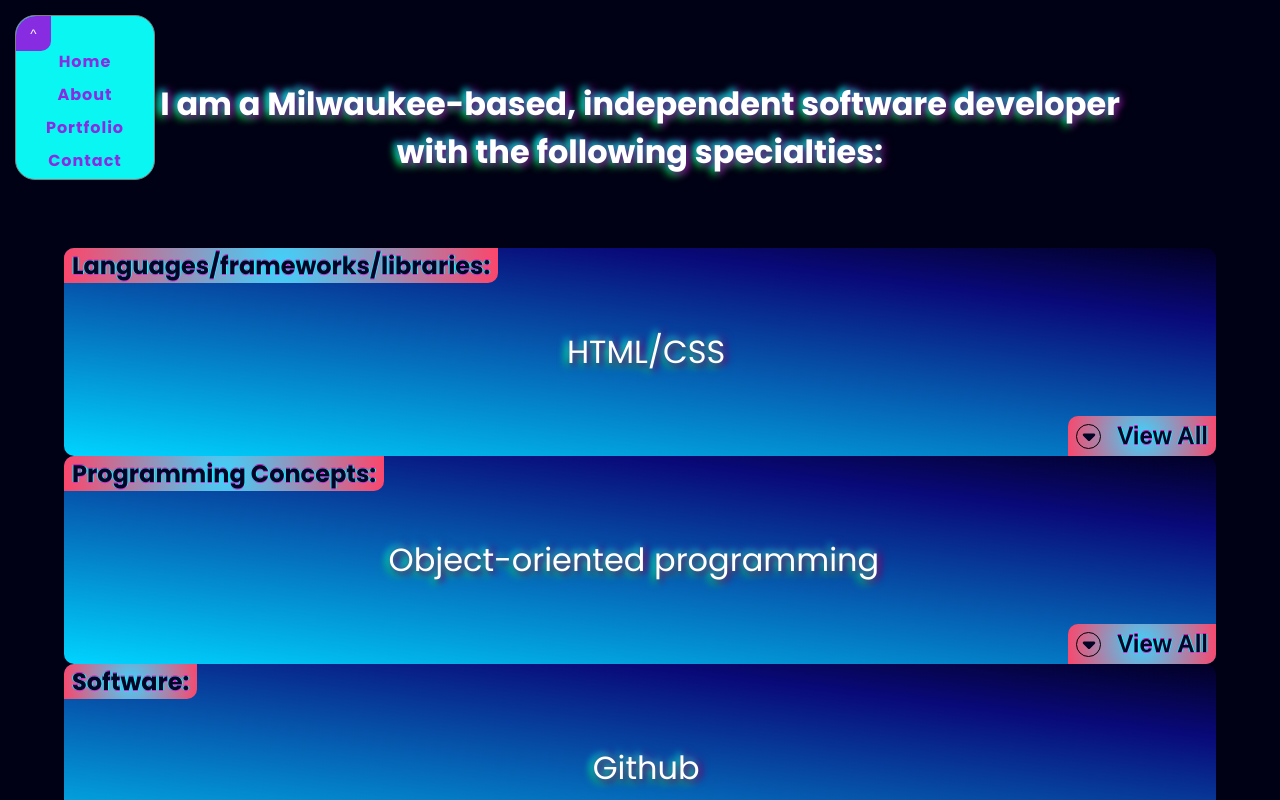
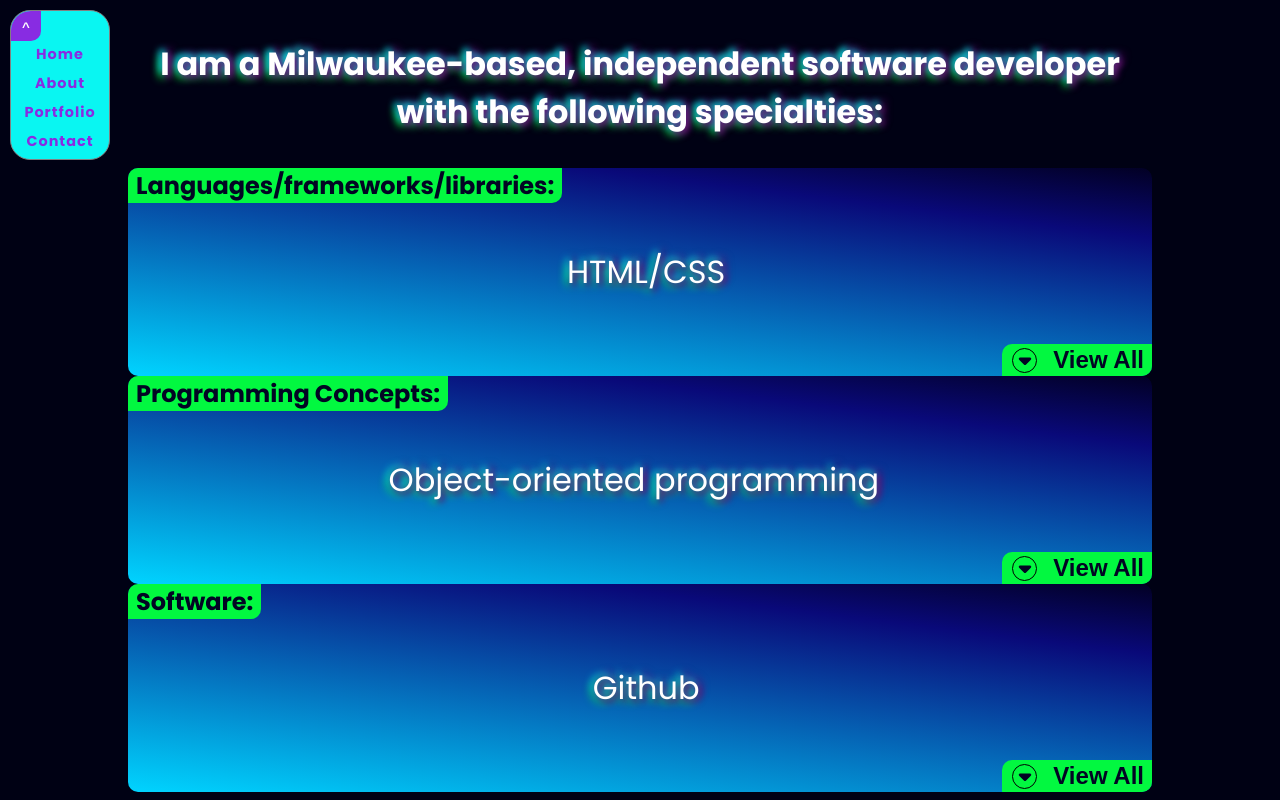
Before and after one commit to abkazan/Portfolio, a React (Create React App) app: page /about in a window 1280 px wide. Both pictures are taken after a click on the element 65 px from the left and 65 px from the top of the page. Shown: the top 800 px of the page. Built offline with nearby package versions, Linux system fonts and the light colour scheme.

Commit message:
added style about page and navbar

```diff
--- a/src/components/Navbar.js
+++ b/src/components/Navbar.js
@@ -1,5 +1,5 @@
 import { React, useState } from "react";
-import styles from './nav.module.css';
+import styles from './nav.module.scss';
 import { Link } from 'react-router-dom';
 import { FontAwesomeIcon } from '@fortawesome/react-fontawesome';
 import { faBars } from '@fortawesome/free-solid-svg-icons';
@@ -37,7 +37,11 @@ const Navbar = () => {
     return (
         <>
 
-            <div className={`${styles.navbar} ${expanded ? styles.expanded : ''}  ${collapsing ? styles.collapsing : ''}`} onClick={expanded ? dummy : handleClick}>
+            <div className={
+                `${styles.navbar}
+                 ${expanded ? styles.expanded : ''}
+                 ${collapsing ? styles.collapsing : ''}`}
+            onClick={expanded ? dummy : handleClick}>
 
                 {expanded ? (
 
@@ -46,10 +50,10 @@ const Navbar = () => {
                         <button className={`${styles.collapse} ${collapsing ? styles.collapsing : ''}`} onClick={collapse}>^</button>
                         <nav className={`${styles.links}  ${collapsing ? styles.collapsing : ''}`}>
                             <ul onClick={collapse}>
-                                <li><Link to='/'>Home</Link></li>
-                                <li><Link to='/about'>About</Link></li>
-                                <li><Link to='/portfolio'>Portfolio</Link></li>
-                                <li><Link to='/contact'>Contact</Link></li>
+                                <li><Link to='/' className={styles.a}>Home</Link></li>
+                                <li><Link to='/about' className={styles.a}>About</Link></li>
+                                <li><Link to='/portfolio' className={styles.a}>Portfolio</Link></li>
+                                <li><Link to='/contact' className={styles.a}>Contact</Link></li>
                             </ul>
                         </nav>
                         </>
--- a/src/components/SlidingElement.js
+++ b/src/components/SlidingElement.js
@@ -23,7 +23,7 @@ const SlidingElement = ({ title, items, dir, delay }) => {
             setTimeout(() => {
                 setShrinking(false);
                 setOpen(!open);
-            }, 2000)
+            }, 1000)
         } else {
             setOpen(!open);
         }
--- a/src/components/nav.module.css
+++ b/src/components/nav.module.scss
@@ -1,4 +1,4 @@
-.navbar{
+.navbar {
   position: fixed;
   top: 0;
   left: 0;
@@ -6,32 +6,35 @@
 
   padding: 10px; /* Add padding for better visibility */
   z-index: 1000; /* Adjust the z-index to ensure it's above other elements */
-  width: 100px;
-  height: 100px;
+  width: 75px;
+  height: 75px;
   border-radius: 100px;
-  margin: 15px;
+  margin: 10px;
   border: 1px groove grey;
-}
+
   .icon {
     position: absolute;
     top: 50%;
     left: 50%;
     transform: translate(-50%, -50%);
-  height: 80px;
+    height: 60px;
   }
-.collapse {
+  .collapse /* collapse button*/ {
     animation: fadeIn 1s forwards;
     position: fixed;
     top: 0px;
     left: 0px;
-  width: 35px;
-  height: 35px;
+    width: 30px;
+    height: 30px;
     border-radius: 20px 0 10px 0;
     border: none;
     background-color: blueviolet;
     color: white;
     z-index: 100;
+    font-weight: bold;
   }
+}
+
 .collapse:hover {
   background-color: rgba(167, 111, 219, 0.782);
 }
@@ -75,14 +78,14 @@
   50% {
     transform: rotate(360deg); /* Ending rotation angle (360 degrees) */
     border-radius: 20px;
-    width: 100px;
-    height: 100px;
+    width: 75px;
+    height: 75px;
     display: none;
   }
   100% {
     transform: rotate(360deg);
-    width: 140px;
-    height: 165px;
+    width: 100px;
+    height: 150px;
   }
 }
 .links {
@@ -91,31 +94,32 @@
   display: flex;
   flex-direction: column;
   justify-content: space-between;
-
-}
-.links ul {
+  > ul {
     list-style: none;
     padding: 0;
     margin-top: 15px;
-}
-.links a {
+    .a {
       text-decoration: none;
       color: blueviolet;
     }
-.links li {
+    > li {
       margin: 8px 0px;
       font-weight: bold;
       letter-spacing: 1px;
-}
-.links li:hover {
+      font-size: 0.9em;
+      &:hover {
         background-color: #98ff98;
         border-radius: 10px;
       }
+    }
+  }
+}
+
 .navbar.transition {
   /* border: 1px solid red; */
 
-  width: 140px;
-  height: 170px;
+  width: 100px;
+  height: 150px;
 }
 
 .links.collapsing {
@@ -134,8 +138,8 @@
 }
 @keyframes collapse {
   0% {
-    width: 140px;
-    height: 165px;
+    width: 100px;
+    height: 150px;
   }
   50% {
     border-radius: 20px;
@@ -144,8 +148,8 @@
     border-radius: 30px;
   }
   100% {
-    width: 100px;
-    height: 100px;
+    width: 75px;
+    height: 75px;
     border-radius: 100px;
   }
 }
@@ -167,7 +171,7 @@
     margin: 5px;
   }
   .icon {
-    height: 40px;
+    height: 40px !important;
   }
   .navbar.expanded {
     animation: rotate 2s ease-in-out forwards;
@@ -175,7 +179,7 @@
       height: 150px; */
   }
   .links {
-    font-size: .85em;
+    font-size: 0.9em;
   }
   @keyframes rotate {
     0% {
@@ -211,7 +215,7 @@
     100% {
       width: 50px;
       height: 50px;
-      border-radius: 100px;
+      border-radius: 50%;
     }
   }
 }
--- a/src/components/slide.module.css
+++ b/src/components/slide.module.css
@@ -1,6 +1,6 @@
 .container {
   overflow: hidden;
-  width: 90vw;
+  width: 80vw;
   display: grid;
   place-items: center;
   position: relative;
@@ -31,11 +31,7 @@
 
 }
 .title, .viewAllBtn {
-  background: radial-gradient(
-    circle,
-    rgb(63, 210, 251) 0%,
-    rgba(252, 70, 107, 1) 100%
-  );
+  background-color: #02f840;
 }
 .title {
   position: absolute;
@@ -51,26 +47,7 @@
 .title h2, .viewAllBtn {
   align-self: flex-start;
   color: #020523;
-  text-shadow: -1px 0 #ff00cc, 0 1px #00ffff, 1px 0 #ff00cc, 0 -1px #00ffff;
 
-  animation: glitch 2s infinite;
-}
-@keyframes glitch {
-  0% {
-    text-shadow: -1px 0 #ff00cc, 0 1px #00ffff, 1px 0 #ff00cc, 0 -1px #00ffff;
-  }
-  25% {
-    text-shadow: -1px 0 #ff00cc, 0 1px #00ffff, 1px 0 #00ffff, 0 -1px #ff00cc;
-  }
-  50% {
-    text-shadow: -1px 0 #00ffff, 0 1px #ff00cc, 1px 0 #00ffff, 0 -1px #ff00cc;
-  }
-  75% {
-    text-shadow: -1px 0 #00ffff, 0 1px #ff00cc, 1px 0 #ff00cc, 0 -1px #00ffff;
-  }
-  100% {
-    text-shadow: -1px 0 #ff00cc, 0 1px #00ffff, 1px 0 #ff00cc, 0 -1px #00ffff;
-  }
 }
 
 .viewAllBtn {
@@ -83,7 +60,8 @@
   position: absolute;
   bottom: 0;
   right: 0;
-  height: 5vh;
+  padding: 2px;
+
   border: none;
   font-size: 1em;
   padding-right: 0.5em;
@@ -105,15 +83,16 @@
   }
 }
 .iconContainer.open {
-  animation: flip 2s ease forwards;
+  animation: flip 1s ease forwards;
 }
+
 @keyframes flip {
   100% {
     transform: rotate(180deg);
   }
 }
 .iconContainer.shrinking {
-  animation: unflip 2s ease forwards;
+  animation: unflip 1s ease forwards;
 }
 @keyframes unflip {
   0% {
@@ -221,7 +200,7 @@
   overflow: hidden;
   max-height: 0;
   transition: max-height 1s ease-in-out;
-  width: 90vw;
+  width: 80vw;
   /* border: 5px groove blue; */
   /* margin-left: 30vw; */
   position: relative;
@@ -230,7 +209,7 @@
 }
 .dropdown.open {
   max-height: 50vh;
-  animation: drop 2s ease-in-out forwards;
+  animation: drop 1s ease-in-out forwards;
 }
 @keyframes drop {
   0% {
@@ -243,7 +222,7 @@
 }
 
 .dropdown.shrinking {
-  animation: shrink 2s ease-in-out forwards;
+  animation: shrink 1s ease-in-out forwards;
 }
 
 @keyframes shrink {
--- a/src/pages/about.module.css
+++ b/src/pages/about.module.css
@@ -8,12 +8,21 @@
 .pageHeading {
    font-size: 2rem;
    width: 75%;
-   margin: 10vh 0;
+   margin: 5vh 0;
    text-align: center;
    color: white;
    text-shadow: 3px 3px 6px #6b0274, -3px -3px 7px #04d5ec, -3px 3px 8px #02f840, 3px -3px 9px #6b0274;
 }
-
+@media (min-width: 501px) and (max-width: 730px) {
+   .pageHeading {
+      font-size: 1.5rem;
+   }
+}
+@media (max-width: 500px) {
+   .pageHeading {
+      font-size: 1rem;
+   }
+}
 /* .container {
     display: flex;
     justify-content: center;
@@ -67,64 +76,7 @@
 .list h3 {
     margin-bottom: 3vh;
 }
-.glitch {
-    position: relative;
-    font-size: 80px;
-    font-weight: 700;
-    line-height: 1.2;
-    color: #fff;
-    letter-spacing: 5px;
-    z-index: 1;
 
- }
- .glitch:before,
-.glitch:after {
-   display: block;
-   content: attr(data-glitch);
-   position: absolute;
-   top: 0;
-   left: 0;
-   opacity: 0.8;
-}
-
-.glitch:before {
-   animation: glitch-color 0.3s cubic-bezier(0.25, 0.46, 0.45, 0.94) both infinite;
-   color: #0ff;
-   z-index: -1;
-}
-
-.glitch:after {
-   animation: glitch-color 0.5s cubic-bezier(0.25, 0.46, 0.45, 0.94) reverse both infinite;
-   color: #ff00ff;
-   z-index: -2;
-}
-
-@keyframes glitch-color {
-   0% {
-      transform: translate(0);
-   }
-
-   20% {
-      transform: translate(-3px, 3px);
-   }
-
-   40% {
-      transform: translate(-3px, -3px);
-   }
-
-   60% {
-      transform: translate(3px, 3px);
-   }
-}
-.text3d {
-    font-size: 48px; /* Font size */
-    font-family: Arial, sans-serif;
-    color: #09f6f2; /* Text color */
-    text-transform: uppercase;
-    text-shadow: 3px 3px 0 #000114, 6px 6px 0 #02f840, 9px 9px 0 #000114;
-    /* 3D effect using text-shadow */
-    letter-spacing: 4px;
-}
 .story {
    background-color: #000114;
    margin-bottom: 100vh;
```
Also changed, not shown: src/pages/AboutPage.js (+0 -44 lines). Lines whose indentation alone changed are shown as unchanged.
